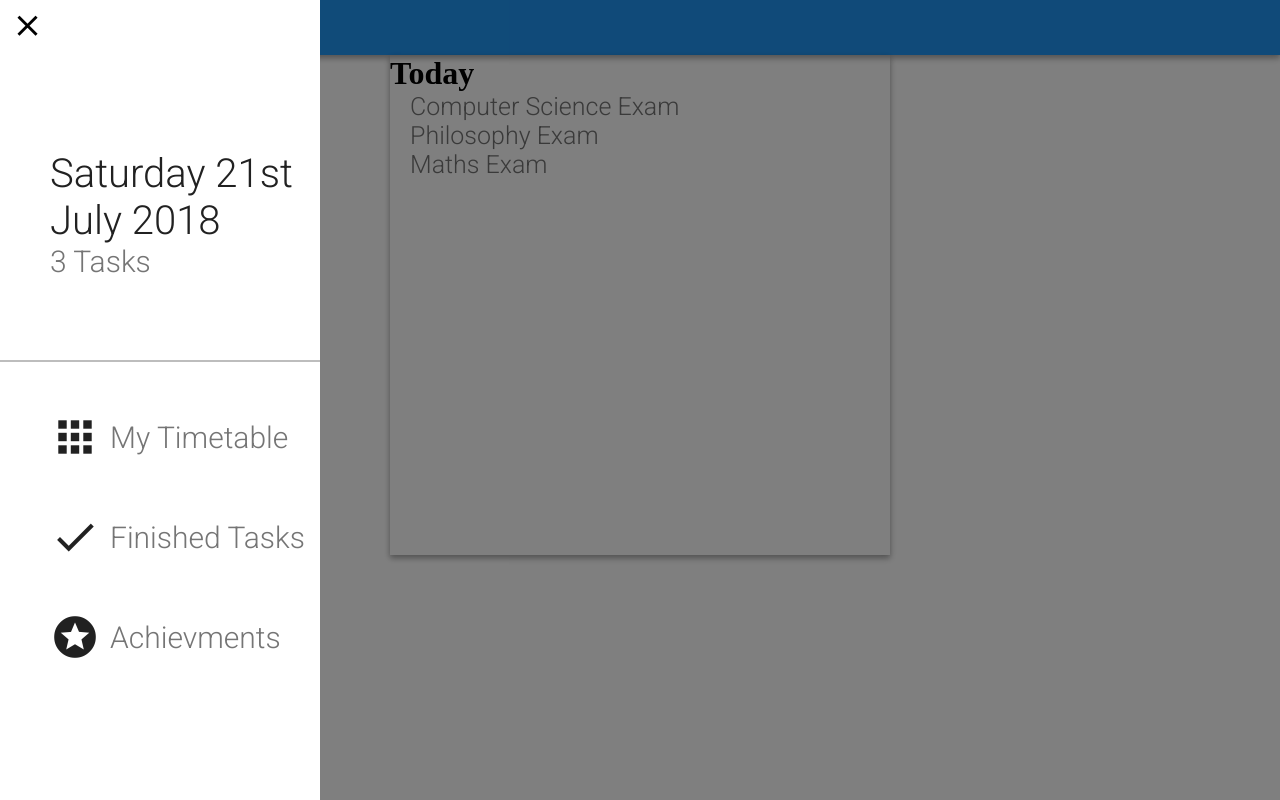
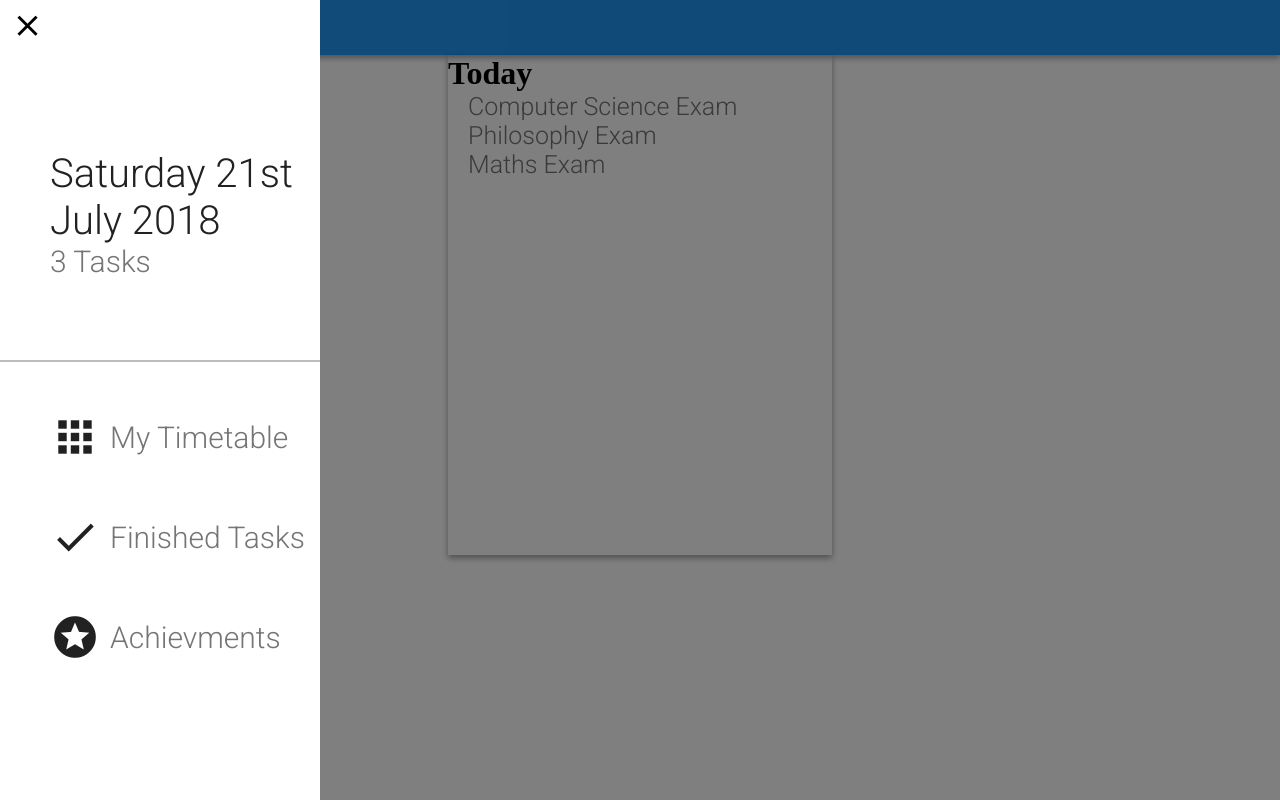
Before and after one commit to Henry-Ash-Williams/planner-app, a React (Create React App) app: page / in a window 1280 px wide. Both pictures are taken after a click on the button "menu". Built offline with nearby package versions, Linux system fonts and the light colour scheme.

Commit message:
slides in and card compatability
navdrawer slides in and card is more compatible on different sized
screens

```diff
--- a/src/components/Card/css/css/index.css
+++ b/src/components/Card/css/css/index.css
@@ -1,5 +1,5 @@
 .Card {
-  width: 500px;
+  width: 30%;
   height: 500px;
   margin: auto;
   box-shadow: 0 3px 6px rgba(0, 0, 0, 0.16), 0 3px 6px rgba(0, 0, 0, 0.23); }
--- a/src/components/Nav-Drawer/css/css/index.css
+++ b/src/components/Nav-Drawer/css/css/index.css
@@ -2,12 +2,12 @@
   margin: 0;
   padding: 0; }
 
-@keyframes fadeIn{
+@keyframes slideIn{
   0%{
-    opacity: 0;
+    left: -25%;
   }
   100%{
-    opacity: 1;
+    left: 0;
   }
 }
 
@@ -19,7 +19,7 @@
   width: 100%;
   height: 100%;
   position: fixed;
-  animation: fadeIn 0.3s ease;
+  animation: slideIn 0.3s ease;
   background-color: rgba(0, 0, 0, 0.5); }
 
 .Nav-Drawer-Modal {
@@ -28,7 +28,7 @@
   z-index: 2;
   width: 25%;
   height: 100%;
-  animation: fadeIn 0.3s ease;
+  animation: slideIn 0.3s ease;
   background-color: #FFFFFF; }
 
 .Nav-Drawer-Modal-Header {
```
